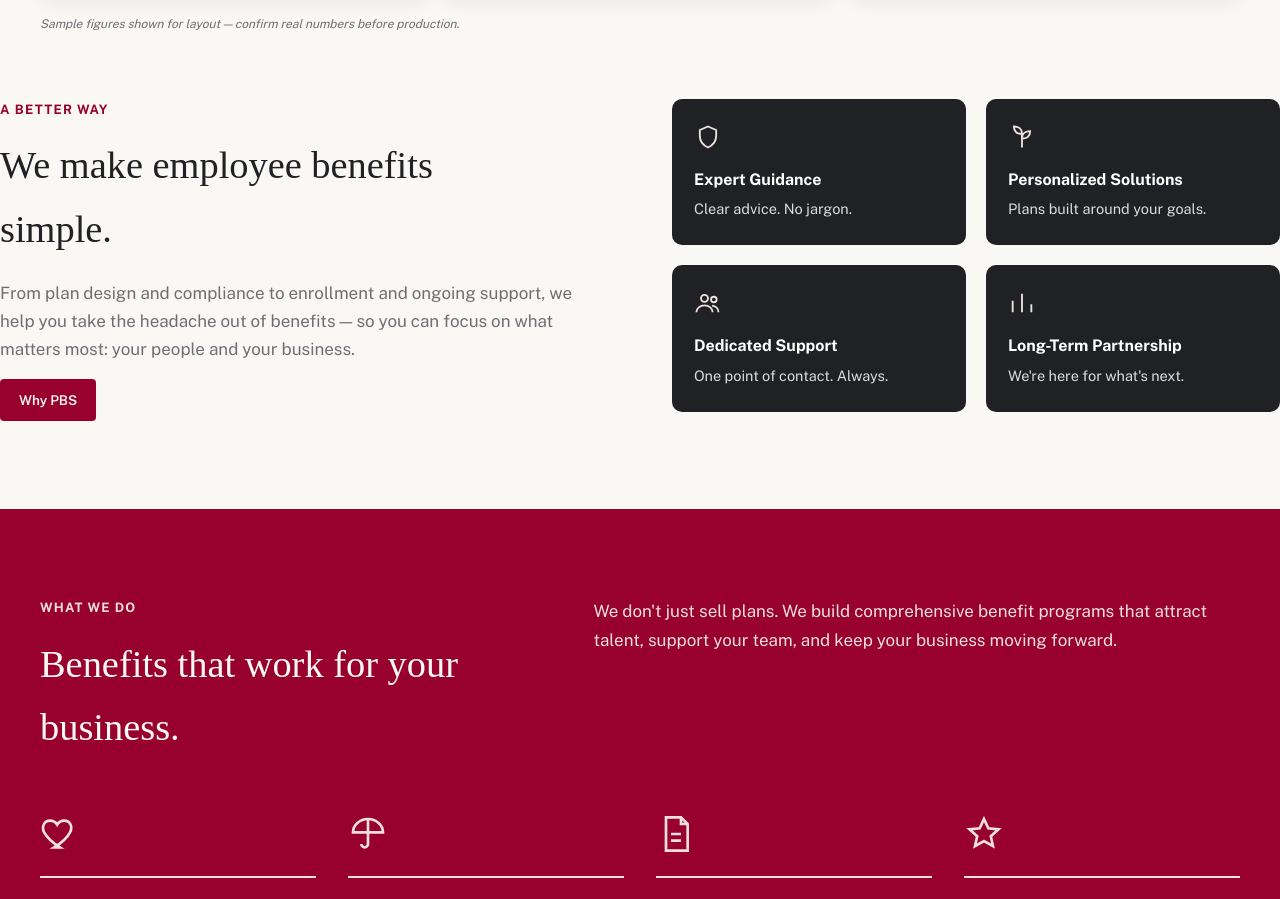
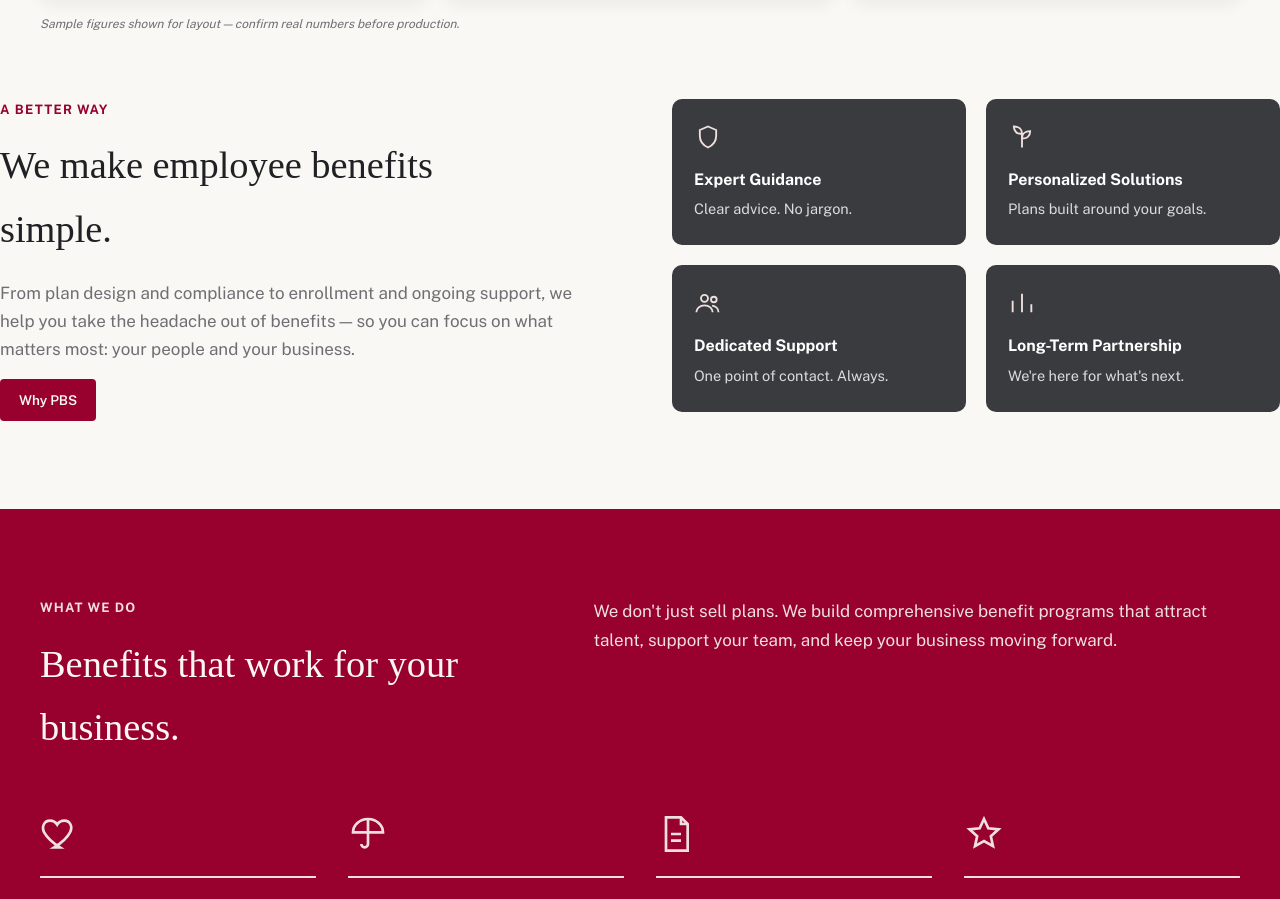
Before and after one commit to Mcart86/pbs-website, a plain HTML site: page index.html in a window 1280 px wide. Shown: the part 897-1796 px from the top of the page. Drawn offline with nearby package versions, Linux system fonts and the light colour scheme; a web font is replaced by a local one.

Commit message:
Editorial tab: why-list cards to lighter charcoal (#3A3B3E) matching uploaded swatch

```diff
--- a/index.html
+++ b/index.html
@@ -138,7 +138,7 @@
   #tab-editorial .why-grid{padding-top:24px;}
   #tab-editorial .why-grid h2{max-width:none;}
   #tab-editorial .why-list{gap:20px;}
-  #tab-editorial .why-list li{background:var(--ink);border-radius:10px;padding:24px 22px;}
+  #tab-editorial .why-list li{background:var(--brown);border-radius:10px;padding:24px 22px;}
   #tab-editorial .why-list li .icon{color:var(--rose);}
   #tab-editorial .why-list li h4{color:#fff;}
   #tab-editorial .why-list li p{color:var(--stone-light);}
```
